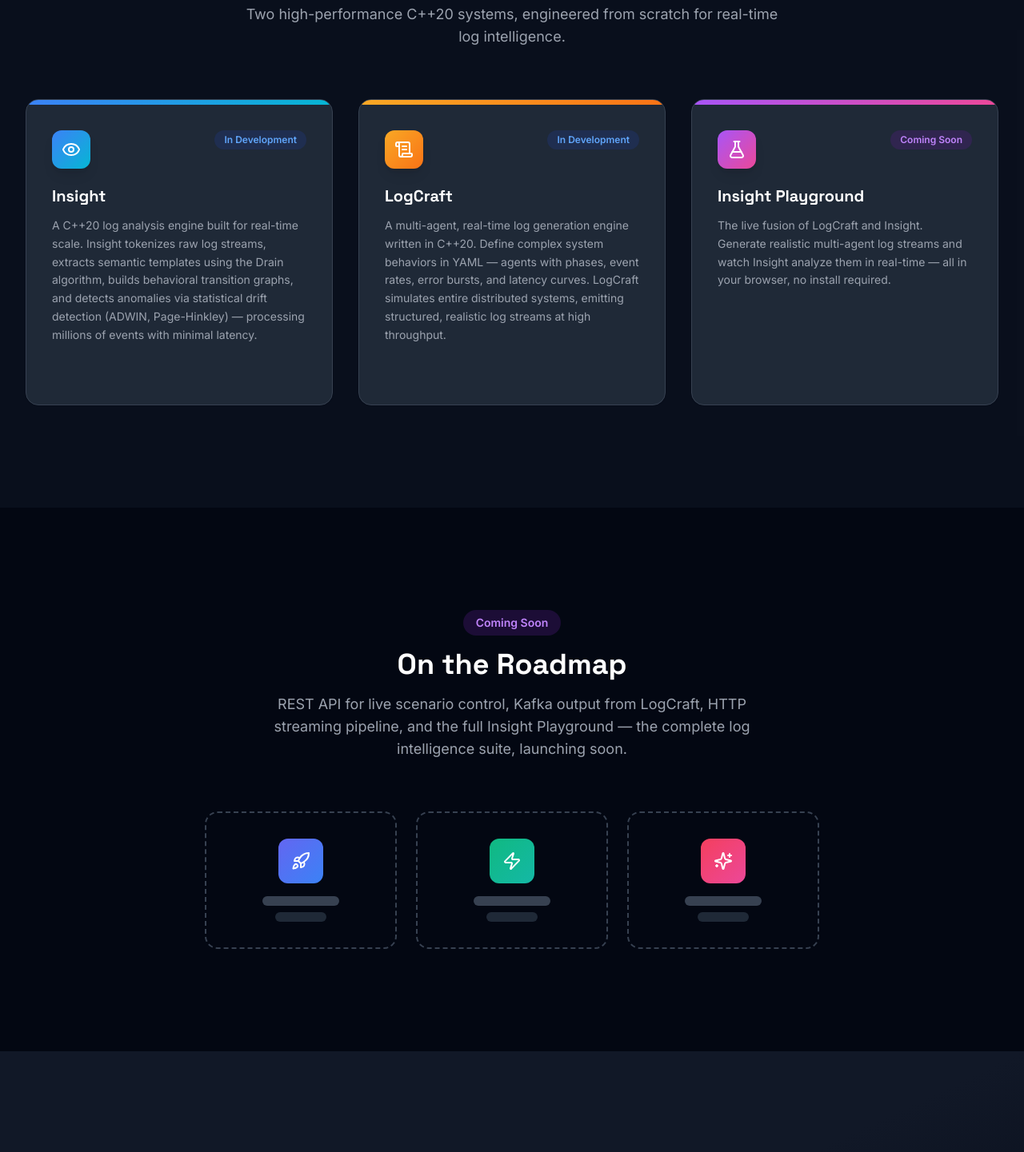
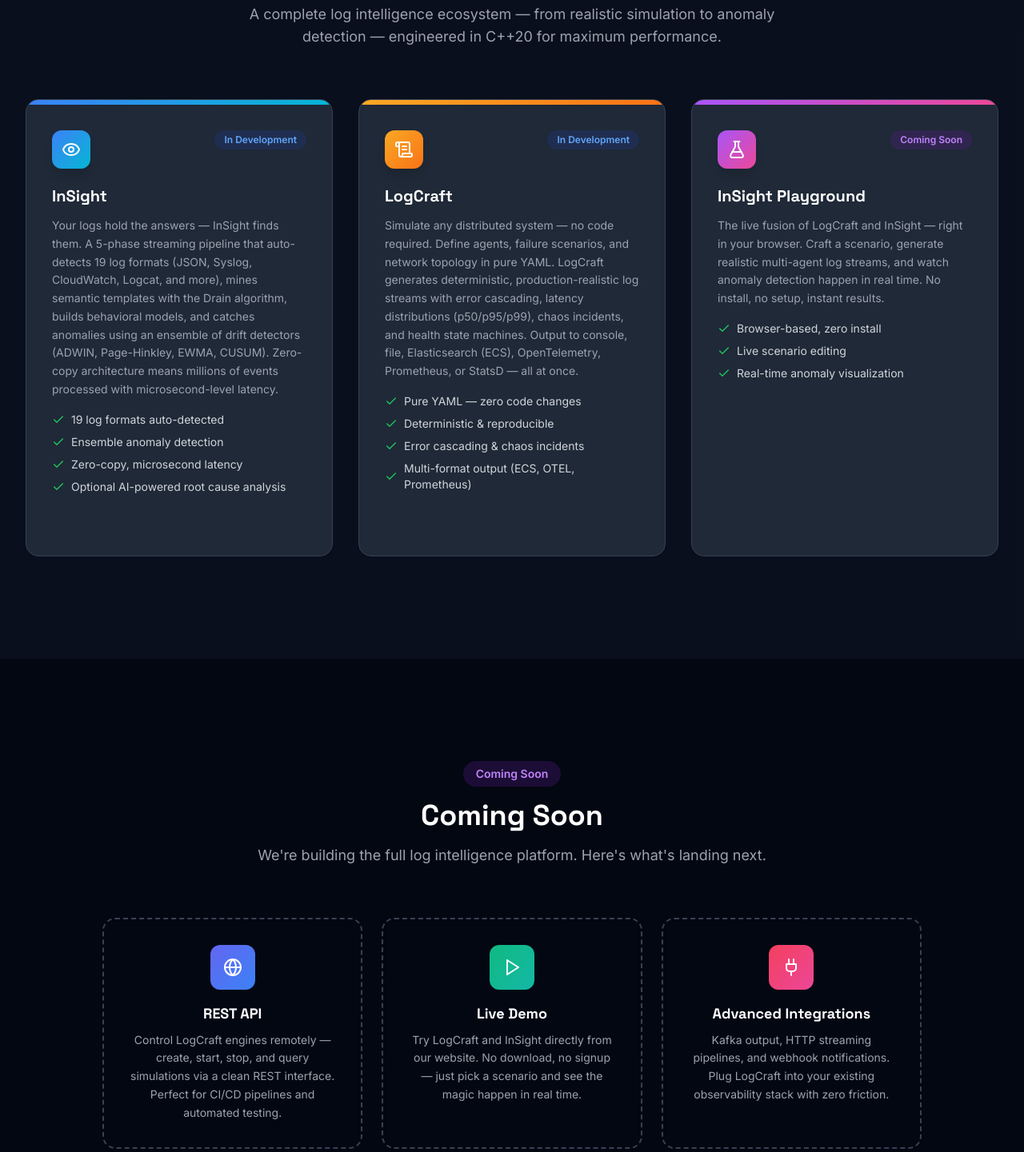
Before and after one commit to CodeRoasted/coderoast-web, a React (Vite) app: page / in a window 1280 px wide. Shown: the part 980-2421 px from the top of the page at 80% size. Built offline with nearby package versions, Linux system fonts and the light colour scheme.

Commit message:
Update web

```diff
--- a/src/components/AppCard.tsx
+++ b/src/components/AppCard.tsx
@@ -1,4 +1,5 @@
 import { motion } from 'framer-motion'
+import { Check } from 'lucide-react'
 import type { ReactNode } from 'react'
 
 interface AppCardProps {
@@ -8,9 +9,10 @@ interface AppCardProps {
     icon: ReactNode
     gradient: string
     index: number
+    highlights?: string[]
 }
 
-export default function AppCard({ name, description, status, icon, gradient, index }: AppCardProps) {
+export default function AppCard({ name, description, status, icon, gradient, index, highlights }: AppCardProps) {
     const isActive = status === 'Active' || status === 'Actif'
     const isComingSoon = status.toLowerCase().includes('coming') || status.toLowerCase().includes('bientôt')
 
@@ -34,10 +36,10 @@ export default function AppCard({ name, description, status, icon, gradient, ind
                     </div>
                     <span
                         className={`px-3 py-1 rounded-full text-xs font-semibold ${isActive
-                                ? 'bg-green-100 dark:bg-green-900/30 text-green-700 dark:text-green-400'
-                                : isComingSoon
-                                    ? 'bg-purple-100 dark:bg-purple-900/30 text-purple-700 dark:text-purple-400'
-                                    : 'bg-blue-100 dark:bg-blue-900/30 text-blue-700 dark:text-blue-400'
+                            ? 'bg-green-100 dark:bg-green-900/30 text-green-700 dark:text-green-400'
+                            : isComingSoon
+                                ? 'bg-purple-100 dark:bg-purple-900/30 text-purple-700 dark:text-purple-400'
+                                : 'bg-blue-100 dark:bg-blue-900/30 text-blue-700 dark:text-blue-400'
                             }`}
                     >
                         {status}
@@ -54,6 +56,18 @@ export default function AppCard({ name, description, status, icon, gradient, ind
                     {description}
                 </p>
 
+                {/* Highlights */}
+                {highlights && highlights.length > 0 && (
+                    <ul className="mt-4 space-y-2">
+                        {highlights.map((h) => (
+                            <li key={h} className="flex items-center gap-2 text-sm text-gray-600 dark:text-gray-300">
+                                <Check className="w-4 h-4 text-green-500 flex-shrink-0" />
+                                {h}
+                            </li>
+                        ))}
+                    </ul>
+                )}
+
                 {/* Future: dynamic demo hook */}
                 {/* TODO: Insert dynamic demo component here for live in-browser testing */}
 
--- a/src/components/ComingSoon.tsx
+++ b/src/components/ComingSoon.tsx
@@ -1,11 +1,17 @@
 import { motion } from 'framer-motion'
-import { Sparkles, Rocket, Zap } from 'lucide-react'
+import { Globe, Play, Plug } from 'lucide-react'
 import { useTranslation } from '@/hooks/useTranslation'
 
-const futureItems = [
-    { icon: <Rocket className="w-6 h-6" />, gradient: 'from-indigo-500 to-blue-500' },
-    { icon: <Zap className="w-6 h-6" />, gradient: 'from-emerald-500 to-teal-500' },
-    { icon: <Sparkles className="w-6 h-6" />, gradient: 'from-rose-500 to-pink-500' },
+const icons = [
+    <Globe className="w-6 h-6" key="globe" />,
+    <Play className="w-6 h-6" key="play" />,
+    <Plug className="w-6 h-6" key="plug" />,
+]
+
+const gradients = [
+    'from-indigo-500 to-blue-500',
+    'from-emerald-500 to-teal-500',
+    'from-rose-500 to-pink-500',
 ]
 
 export default function ComingSoon() {
@@ -32,21 +38,25 @@ export default function ComingSoon() {
                     </p>
                 </motion.div>
 
-                <div className="grid grid-cols-1 md:grid-cols-3 gap-6 max-w-3xl mx-auto">
-                    {futureItems.map((item, i) => (
+                <div className="grid grid-cols-1 md:grid-cols-3 gap-6 max-w-5xl mx-auto">
+                    {t.comingSoon.items.map((item, i) => (
                         <motion.div
-                            key={i}
+                            key={item.title}
                             initial={{ opacity: 0, scale: 0.9 }}
                             whileInView={{ opacity: 1, scale: 1 }}
                             viewport={{ once: true }}
                             transition={{ duration: 0.5, delay: i * 0.1 }}
                             className="flex flex-col items-center p-8 rounded-2xl border-2 border-dashed border-gray-300 dark:border-gray-700 hover:border-brand-400 dark:hover:border-brand-500 transition-colors"
                         >
-                            <div className={`p-4 rounded-xl bg-gradient-to-br ${item.gradient} text-white mb-4`}>
-                                {item.icon}
+                            <div className={`p-4 rounded-xl bg-gradient-to-br ${gradients[i]} text-white mb-4`}>
+                                {icons[i]}
                             </div>
-                            <div className="w-24 h-3 rounded-full bg-gray-200 dark:bg-gray-700 mb-2" />
-                            <div className="w-16 h-3 rounded-full bg-gray-100 dark:bg-gray-800" />
+                            <h3 className="text-lg font-display font-bold text-gray-900 dark:text-white mb-2">
+                                {item.title}
+                            </h3>
+                            <p className="text-sm text-gray-500 dark:text-gray-400 text-center leading-relaxed">
+                                {item.description}
+                            </p>
                         </motion.div>
                     ))}
                 </div>
--- a/src/components/Portfolio.tsx
+++ b/src/components/Portfolio.tsx
@@ -57,6 +57,7 @@ export default function Portfolio() {
                             icon={app.icon}
                             gradient={app.gradient}
                             index={i}
+                            highlights={'highlights' in app ? (app.highlights as string[]) : undefined}
                         />
                     ))}
                 </div>
--- a/src/i18n/translations.ts
+++ b/src/i18n/translations.ts
@@ -4,42 +4,73 @@ const translations = {
             home: 'Home',
             portfolio: 'Portfolio',
             donate: 'Support Us',
-            licensing: 'Licensing',
+            licensing: 'Pricing',
         },
         hero: {
             tagline: 'Where Logs Turn Into Decisions',
             subtitle:
-                'Build ultra-fast C++20 systems that transform raw log streams into real-time insights — before issues even surface.',
+                'Simulate, analyze, and detect — in real time. Our C++20 engines process millions of log events with microsecond latency, turning raw streams into actionable intelligence before incidents escalate.',
             cta: 'Explore Our Work',
             ctaSecondary: 'Support the Project',
         },
         portfolio: {
             title: 'What We\'re Building',
-            subtitle: 'Two high-performance C++20 systems, engineered from scratch for real-time log intelligence.',
+            subtitle: 'A complete log intelligence ecosystem — from realistic simulation to anomaly detection — engineered in C++20 for maximum performance.',
             insight: {
-                name: 'Insight',
+                name: 'InSight',
                 description:
-                    'A C++20 log analysis engine built for real-time scale. Insight tokenizes raw log streams, extracts semantic templates using the Drain algorithm, builds behavioral transition graphs, and detects anomalies via statistical drift detection (ADWIN, Page-Hinkley) — processing millions of events with minimal latency.',
+                    'Your logs hold the answers — InSight finds them. A 5-phase streaming pipeline that auto-detects 19 log formats (JSON, Syslog, CloudWatch, Logcat, and more), mines semantic templates with the Drain algorithm, builds behavioral models, and catches anomalies using an ensemble of drift detectors (ADWIN, Page-Hinkley, EWMA, CUSUM). Zero-copy architecture means millions of events processed with microsecond-level latency.',
                 status: 'In Development',
+                highlights: [
+                    '19 log formats auto-detected',
+                    'Ensemble anomaly detection',
+                    'Zero-copy, microsecond latency',
+                    'Optional AI-powered root cause analysis',
+                ],
             },
             logcraft: {
                 name: 'LogCraft',
                 description:
-                    'A multi-agent, real-time log generation engine written in C++20. Define complex system behaviors in YAML — agents with phases, event rates, error bursts, and latency curves. LogCraft simulates entire distributed systems, emitting structured, realistic log streams at high throughput.',
+                    'Simulate any distributed system — no code required. Define agents, failure scenarios, and network topology in pure YAML. LogCraft generates deterministic, production-realistic log streams with error cascading, latency distributions (p50/p95/p99), chaos incidents, and health state machines. Output to console, file, Elasticsearch (ECS), OpenTelemetry, Prometheus, or StatsD — all at once.',
                 status: 'In Development',
+                highlights: [
+                    'Pure YAML — zero code changes',
+                    'Deterministic & reproducible',
+                    'Error cascading & chaos incidents',
+                    'Multi-format output (ECS, OTEL, Prometheus)',
+                ],
             },
             playground: {
-                name: 'Insight Playground',
+                name: 'InSight Playground',
                 description:
-                    'The live fusion of LogCraft and Insight. Generate realistic multi-agent log streams and watch Insight analyze them in real-time — all in your browser, no install required.',
+                    'The live fusion of LogCraft and InSight — right in your browser. Craft a scenario, generate realistic multi-agent log streams, and watch anomaly detection happen in real time. No install, no setup, instant results.',
                 status: 'Coming Soon',
+                highlights: [
+                    'Browser-based, zero install',
+                    'Live scenario editing',
+                    'Real-time anomaly visualization',
+                ],
             },
         },
         comingSoon: {
-            title: 'On the Roadmap',
+            title: 'Coming Soon',
             subtitle:
-                'REST API for live scenario control, Kafka output from LogCraft, HTTP streaming pipeline, and the full Insight Playground — the complete log intelligence suite, launching soon.',
+                'We\'re building the full log intelligence platform. Here\'s what\'s landing next.',
             badge: 'Coming Soon',
+            items: [
+                {
+                    title: 'REST API',
+                    description: 'Control LogCraft engines remotely — create, start, stop, and query simulations via a clean REST interface. Perfect for CI/CD pipelines and automated testing.',
+                },
+                {
+                    title: 'Live Demo',
+                    description: 'Try LogCraft and InSight directly from our website. No download, no signup — just pick a scenario and see the magic happen in real time.',
+                },
+                {
+                    title: 'Advanced Integrations',
+                    description: 'Kafka output, HTTP streaming pipelines, and webhook notifications. Plug LogCraft into your existing observability stack with zero friction.',
+                },
+            ],
         },
         donation: {
             title: 'Fuel the Build',
@@ -48,23 +79,55 @@ const translations = {
             cta: 'Buy Me a Coffee',
         },
         licensing: {
-            title: 'Licensing & Plans',
+            title: 'LogCraft Pricing',
             subtitle:
-                'Flexible options for individuals and teams. Pricing details coming soon.',
-            badge: 'Coming Soon',
+                'From personal exploration to enterprise-scale simulation. Pick the plan that fits your needs.',
+            badge: 'Pricing details coming soon',
             free: {
-                name: 'Personal',
-                description: 'Binary access for personal projects and exploration. Community forum support.',
+                name: 'Free',
+                price: '$0',
+                period: 'forever',
+                description: 'Get started with LogCraft at no cost. Perfect for learning, prototyping, and personal projects.',
+                features: [
+                    'Single-agent scenarios',
+                    'Console & file output',
+                    'Basic field generators',
+                    'Community support',
+                    'CLI access',
+                ],
+                cta: 'Get Started',
             },
             pro: {
                 name: 'Pro',
-                description:
-                    'Advanced features, priority support, and team collaboration tools.',
+                price: 'TBD',
+                period: '/month',
+                description: 'Unlock the full power of LogCraft for your team. Multi-agent simulation, all output sinks, and advanced scenario features.',
+                features: [
+                    'Unlimited agents & scenarios',
+                    'All output sinks (HTTP, ECS, OTEL, Prometheus)',
+                    'Error cascading & chaos incidents',
+                    'Latency distributions (p50/p95/p99)',
+                    'Deterministic replay mode',
+                    'Agent templates & registry',
+                    'Priority email support',
+                ],
+                cta: 'Coming Soon',
             },
             enterprise: {
                 name: 'Enterprise',
-                description:
-                    'Custom deployments, SLAs, and dedicated support for large organizations.',
+                price: 'Custom',
+                period: '',
+                description: 'For organizations that need custom deployments, dedicated support, and advanced simulation at scale.',
+                features: [
+                    'Everything in Pro',
+                    'Network topology simulation',
+                    'State machines & conditional effects',
+                    'Custom output sink development',
+                    'Dedicated support & SLA',
+                    'On-premise deployment',
+                    'Training & onboarding',
+                ],
+                cta: 'Contact Us',
             },
         },
         footer: {
@@ -77,42 +140,73 @@ const translations = {
             home: 'Accueil',
             portfolio: 'Portfolio',
             donate: 'Nous soutenir',
-            licensing: 'Licences',
+            licensing: 'Tarifs',
         },
         hero: {
             tagline: 'Là où les Logs Deviennent des Décisions',
             subtitle:
-                'Construisez des systèmes C++20 ultra-rapides qui transforment vos flux de logs bruts en insights temps réel — avant que les problèmes ne surgissent.',
+                'Simulez, analysez et détectez — en temps réel. Nos moteurs C++20 traitent des millions d\'événements log avec une latence en microsecondes, transformant vos flux bruts en intelligence actionnable avant que les incidents ne s\'aggravent.',
             cta: 'Découvrir nos créations',
             ctaSecondary: 'Soutenir le projet',
         },
         portfolio: {
             title: 'Ce Qu\'on Construit',
-            subtitle: 'Deux systèmes C++20 hautes performances, conçus de zéro pour l\'intelligence log en temps réel.',
+            subtitle: 'Un écosystème complet d\'intelligence log — de la simulation réaliste à la détection d\'anomalies — conçu en C++20 pour des performances maximales.',
             insight: {
-                name: 'Insight',
+                name: 'InSight',
                 description:
-                    'Un moteur d\'analyse de logs C++20 pour la performance à grande échelle. Insight tokenise les flux bruts, extrait des templates sémantiques via l\'algorithme Drain, construit des graphes de transitions comportementaux, et détecte les anomalies par dérive statistique (ADWIN, Page-Hinkley).',
+                    'Vos logs ont les réponses — InSight les trouve. Un pipeline streaming en 5 phases qui auto-détecte 19 formats de logs (JSON, Syslog, CloudWatch, Logcat, et plus), extrait des templates sémantiques via l\'algorithme Drain, construit des modèles comportementaux, et détecte les anomalies grâce à un ensemble de détecteurs de dérive (ADWIN, Page-Hinkley, EWMA, CUSUM). Architecture zero-copy pour des millions d\'événements traités avec une latence en microsecondes.',
                 status: 'En développement',
+                highlights: [
+                    '19 formats de logs auto-détectés',
+                    'Détection d\'anomalies par ensemble',
+                    'Zero-copy, latence en microsecondes',
+                    'Analyse de cause racine par IA (optionnel)',
+                ],
             },
             logcraft: {
                 name: 'LogCraft',
                 description:
-                    'Un moteur de génération de logs multi-agents en temps réel écrit en C++20. Décrivez le comportement de vos systèmes en YAML — agents, phases, taux d\'événements, rafales d\'erreurs et courbes de latence. LogCraft simule des systèmes distribués entiers à haut débit.',
+                    'Simulez n\'importe quel système distribué — sans code. Définissez agents, scénarios de panne et topologie réseau en pur YAML. LogCraft génère des flux de logs déterministes et réalistes avec cascade d\'erreurs, distributions de latence (p50/p95/p99), incidents chaos, et machines d\'état de santé. Sortie vers console, fichier, Elasticsearch (ECS), OpenTelemetry, Prometheus ou StatsD — simultanément.',
                 status: 'En développement',
+                highlights: [
+                    'Pur YAML — zéro code',
+                    'Déterministe & reproductible',
+                    'Cascade d\'erreurs & incidents chaos',
+                    'Multi-format (ECS, OTEL, Prometheus)',
+                ],
             },
             playground: {
-                name: 'Insight Playground',
+                name: 'InSight Playground',
                 description:
-                    'La fusion en direct de LogCraft et Insight. Générez des flux de logs multi-agents et regardez Insight les analyser en temps réel, directement dans votre navigateur. Zéro installation requise.',
+                    'La fusion en direct de LogCraft et InSight — directement dans votre navigateur. Créez un scénario, générez des flux multi-agents réalistes, et observez la détection d\'anomalies en temps réel. Zéro installation, zéro configuration, résultats instantanés.',
                 status: 'Bientôt disponible',
+                highlights: [
+                    'Dans le navigateur, zéro installation',
+                    'Édition de scénarios en direct',
+                    'Visualisation d\'anomalies en temps réel',
+                ],
             },
         },
         comingSoon: {
-            title: 'Sur la Feuille de Route',
+            title: 'Bientôt Disponible',
             subtitle:
-                'API REST pour le contrôle de scénarios en direct, sortie Kafka, pipeline HTTP streaming, et l\'Insight Playground complet — la suite d\'intelligence log, bientôt disponible.',
+                'Nous construisons la plateforme complète d\'intelligence log. Voici ce qui arrive.',
             badge: 'Bientôt',
+            items: [
+                {
+                    title: 'API REST',
+                    description: 'Contrôlez les moteurs LogCraft à distance — créez, démarrez, arrêtez et interrogez vos simulations via une API REST claire. Idéal pour les pipelines CI/CD et les tests automatisés.',
+                },
+                {
+                    title: 'Démo en direct',
+                    description: 'Essayez LogCraft et InSight directement depuis notre site. Pas de téléchargement, pas d\'inscription — choisissez un scénario et voyez la magie opérer en temps réel.',
+                },
+                {
+                    title: 'Intégrations avancées',
+                    description: 'Sortie Kafka, pipelines HTTP streaming et notifications webhook. Branchez LogCraft à votre stack d\'observabilité existante sans friction.',
+                },
+            ],
         },
         donation: {
             title: 'Alimenter la Build',
@@ -121,23 +215,55 @@ const translations = {
             cta: 'Offrir un café',
         },
         licensing: {
-            title: 'Licences & Formules',
+            title: 'Tarifs LogCraft',
             subtitle:
-                'Des options flexibles pour individus et équipes. Détails des tarifs à venir.',
-            badge: 'Bientôt disponible',
+                'De l\'exploration personnelle à la simulation à l\'échelle entreprise. Choisissez la formule adaptée à vos besoins.',
+            badge: 'Tarifs bientôt disponibles',
             free: {
-                name: 'Personnel',
-                description: 'Accès binaire pour vos projets personnels et l\'exploration. Support communautaire.',
+                name: 'Gratuit',
+                price: '0 €',
+                period: 'pour toujours',
+                description: 'Démarrez avec LogCraft gratuitement. Parfait pour apprendre, prototyper et les projets personnels.',
+                features: [
+                    'Scénarios mono-agent',
+                    'Sortie console & fichier',
+                    'Générateurs de champs basiques',
+                    'Support communautaire',
+                    'Accès CLI',
+                ],
+                cta: 'Commencer',
             },
             pro: {
                 name: 'Pro',
-                description:
-                    'Fonctionnalités avancées, support prioritaire et outils de collaboration.',
+                price: 'TBD',
+                period: '/mois',
+                description: 'Libérez toute la puissance de LogCraft pour votre équipe. Simulation multi-agents, tous les sinks de sortie et fonctionnalités avancées.',
+                features: [
+                    'Agents & scénarios illimités',
+                    'Tous les sinks (HTTP, ECS, OTEL, Prometheus)',
+                    'Cascade d\'erreurs & incidents chaos',
+                    'Distributions de latence (p50/p95/p99)',
+                    'Mode replay déterministe',
+                    'Templates d\'agents & registre',
+                    'Support email prioritaire',
+                ],
+                cta: 'Bientôt disponible',
             },
             enterprise: {
                 name: 'Entreprise',
-                description:
-                    'Déploiements personnalisés, SLA et support dédié pour les grandes organisations.',
+                price: 'Sur mesure',
+                period: '',
+                description: 'Pour les organisations qui ont besoin de déploiements personnalisés, de support dédié et de simulation avancée à grande échelle.',
+                features: [
+                    'Tout ce qui est dans Pro',
+                    'Simulation de topologie réseau',
+                    'Machines d\'état & effets conditionnels',
+                    'Développement de sinks personnalisés',
+                    'Support dédié & SLA',
+                    'Déploiement on-premise',
+                    'Formation & onboarding',
+                ],
+                cta: 'Nous contacter',
             },
         },
         footer: {
```
Also changed, not shown: src/components/Licensing.tsx (+35 -8 lines).
